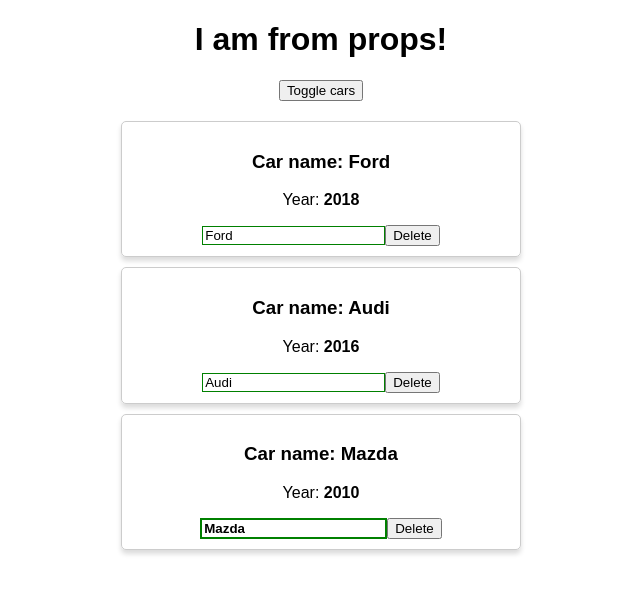
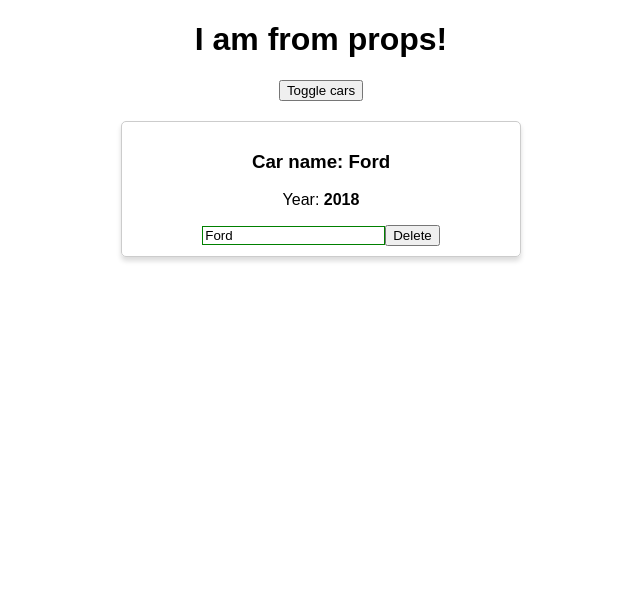
Before and after one commit to OverNovik/Learn-React-project, a React app: page / in a window 1280 px wide. Both pictures are taken after a click on the button "Toggle cars". Shown: the top 594 px of the page, without its empty margins (319-959 px from the left). Built offline with nearby package versions, Linux system fonts and the light colour scheme.

Commit message:
Life cycle of change

```diff
--- a/src/App.js
+++ b/src/App.js
@@ -11,8 +11,8 @@
     this.state = {
       cars: [
         {name: 'Ford', year: 2018},
-        {name: 'Audi', year: 2016},
-        {name: 'Mazda', year: 2010}
+        // {name: 'Audi', year: 2016},
+        // {name: 'Mazda', year: 2010}
       ],
       pageTitle: 'React components',
       showCars: false
--- a/src/Car/Car.js
+++ b/src/Car/Car.js
@@ -1,9 +1,28 @@
 import React from 'react'
-import Radium from 'radium'
+// import Radium from 'radium'
 import classes from './Car.css'
 
 class Car extends React.Component {
+
+  componentWillReceiveProps(nextProps) {
+    console.log('Car componentWillReceiveProps', nextProps)
+  }
+
+  shouldComponentUpdate(nextProps, nextState) {
+    console.log('Car shouldComponentUpdate', nextProps, nextState)
+    return nextProps.name.trim() !== this.props.name.trim();
+  }
+
+  componentWillUpdate(nextProps, nextState) {
+    console.log('Car componentWillUpdate', nextProps, nextState)
+  }
+
+  componentDidUpdate() {
+    console.log('Car componentDidUpdate')
+  }
+
   render() {
+    console.log('Car render')
     const inputClasses = [classes.input]
 
   if (this.props.name !== '') {
@@ -42,4 +61,4 @@
   }
 }
 
-export default Radium(Car)
+export default Car;
```
